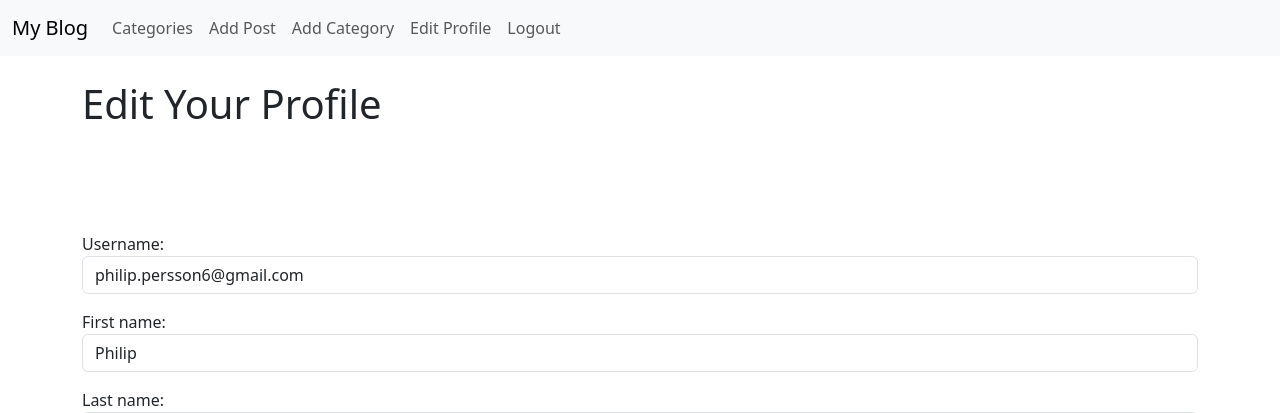
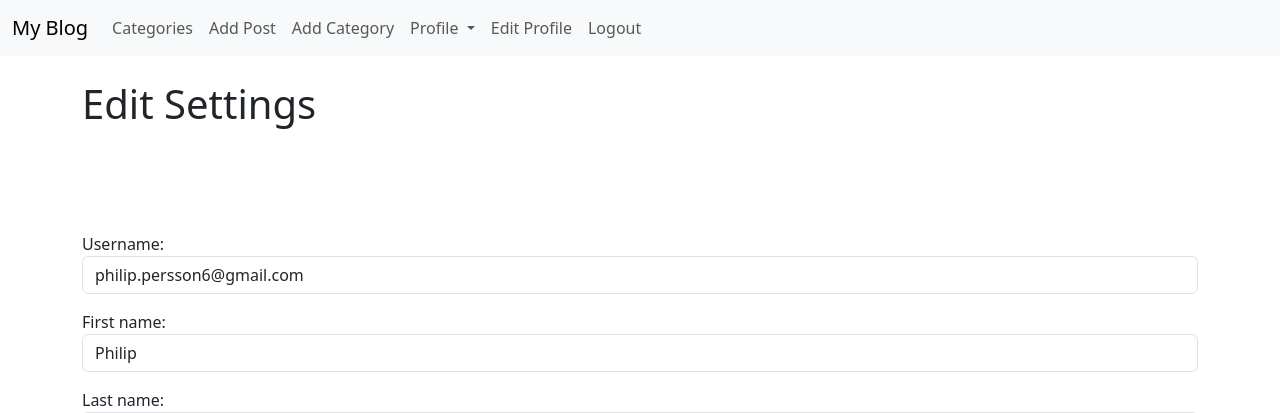
Before and after one commit to Code-Institute-Submissions/pphilippersson6-my-blog.p4, a Django app: page /members/edit_profile/ in a window 1280 px wide. Shown: the top 413 px of the page. Run offline with Django 3.2, Linux system fonts and the light colour scheme; a user stored in the database is signed in.

Commit message:
created a dropdown list in navbar and also hte edit page urls

```diff
--- a/members/templates/registration/edit_profile.html
+++ b/members/templates/registration/edit_profile.html
@@ -1,9 +1,9 @@
 {% extends 'base.html' %}
-{% block title %}Edit Profile{% endblock %}
+{% block title %}Edit Settings{% endblock %}
 {% block content %}
 
 
-<h1>Edit Your Profile</h1>
+<h1>Edit Settings</h1>
 <br/> <br/>
 
 {{ user.profile.bio }}
--- a/members/urls.py
+++ b/members/urls.py
@@ -1,5 +1,5 @@
 from django.urls import path
-from .views import UserRegisterView, UserEditView, PasswordsChangeView, ShowProfilePageView
+from .views import UserRegisterView, UserEditView, PasswordsChangeView, ShowProfilePageView, EditProfilePageView
 from . import views
 
 urlpatterns = [
@@ -8,5 +8,6 @@ urlpatterns = [
     path('password/', PasswordsChangeView.as_view(template_name='registration/change-password.html')),
     path('password_success/', views.password_success, name='password_success'),
     path('<int:pk>/profile/', ShowProfilePageView.as_view(), name='show_profile_page'),
+    path('<int:pk>/edit_profile_page/', EditProfilePageView.as_view(), name='edit_profile_page'),
 
 ]
--- a/members/views.py
+++ b/members/views.py
@@ -7,14 +7,19 @@ from django.urls import reverse_lazy
 from .forms import SignUpForm, EditProfileForm, PasswordChangingForm
 from myblog.models import Profile
 
+
+class EditProfilePageView(generic.UpdateView):
+    model = Profile
+    template_name = 'registration/edit_profile_page.html'
+    fields = ['bio', 'profile_pic', 'website_url', 'facebook_url', 'twitter_url', 'instagram_url','linkedin_url']
+    success_url = reverse_lazy('home')
+
 class ShowProfilePageView(DetailView):
     model = Profile
     template_name = 'registration/user_profile.html'
 
     def get_context_data(self, *args, **kwargs):
-        #users = Profile.objects.all()
         context = super(ShowProfilePageView, self).get_context_data(*args, **kwargs)
-
         page_user = get_object_or_404(Profile, id=self.kwargs['pk'])
 
         context["page_user"] = page_user
--- a/myblog/templates/base.html
+++ b/myblog/templates/base.html
@@ -63,6 +63,16 @@
                     <a class="nav-link" href="{% url 'add_category' %}">Add Category</a>
                 </li>
 
+                <li class="nav-item dropdown">
+                    <a class="nav-link dropdown-toggle" href="#" role="button" data-bs-toggle="dropdown" aria-expanded="false">
+                      Profile
+                    </a>
+                    <ul class="dropdown-menu">
+                      <li><a class="dropdown-item" href="{% url 'edit_profile' %}">Edit Settings</a></li>
+
+                    </ul>
+                  </li>
+
                 <li class="nav-item">
                     <a class="nav-link" href="{% url 'edit_profile' %}">Edit Profile</a>
                 </li>
```
Also changed, not shown: members/templates/registration/edit_profile_page.html (added, +32 -0 lines).
